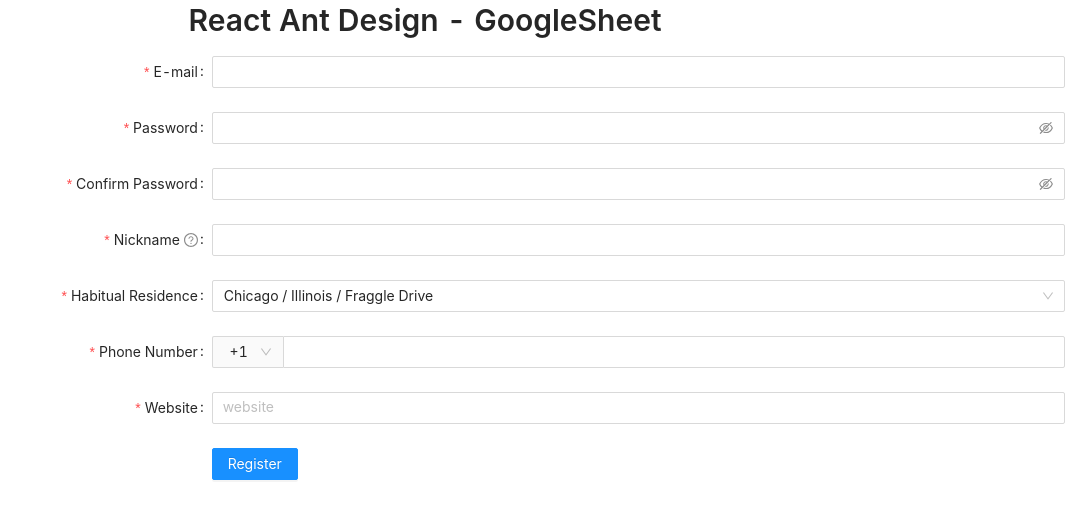
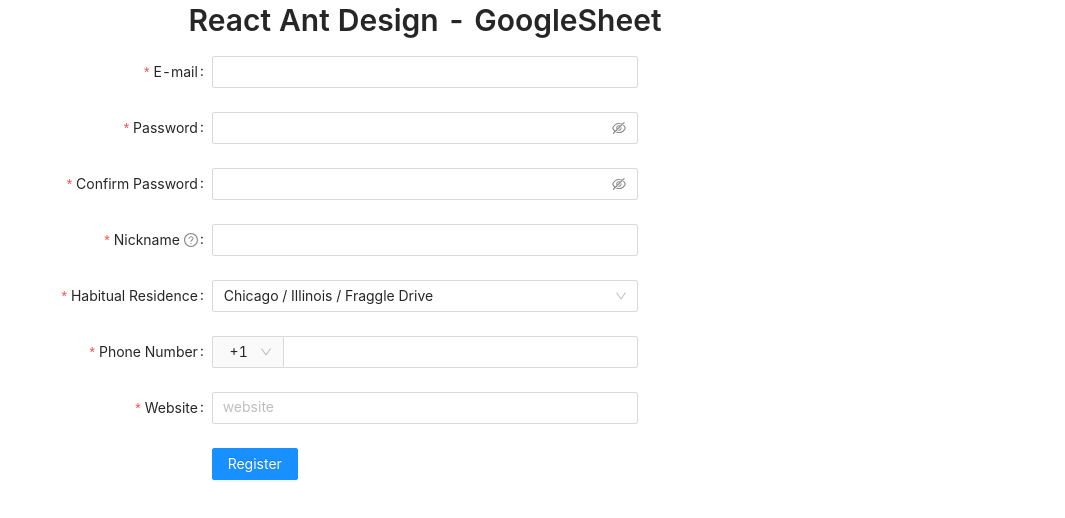
Before and after one commit to kevinadhiguna/react-antd-googlesheet, a React (Create React App) app: page / in a window 1280 px wide. Shown: the top 518 px of the page, without its empty margins (215-1280 px from the left). Built offline with nearby package versions, Linux system fonts and the light colour scheme.

Commit message:
style: modify form position

```diff
--- a/src/App.tsx
+++ b/src/App.tsx
@@ -60,7 +60,7 @@
   },
   wrapperCol: {
     xs: { span: 24 },
-    sm: { span: 16 },
+    sm: { span: 8 },
   },
 };
 
```
